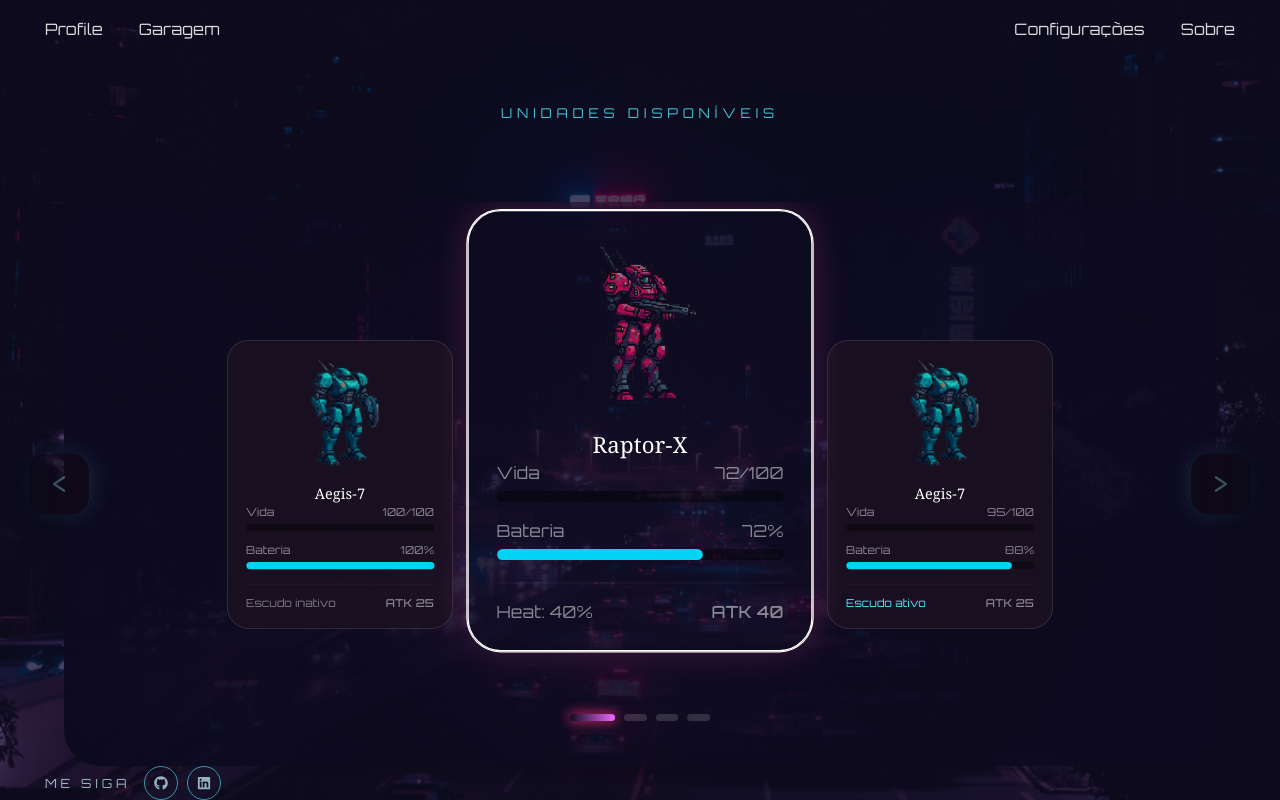
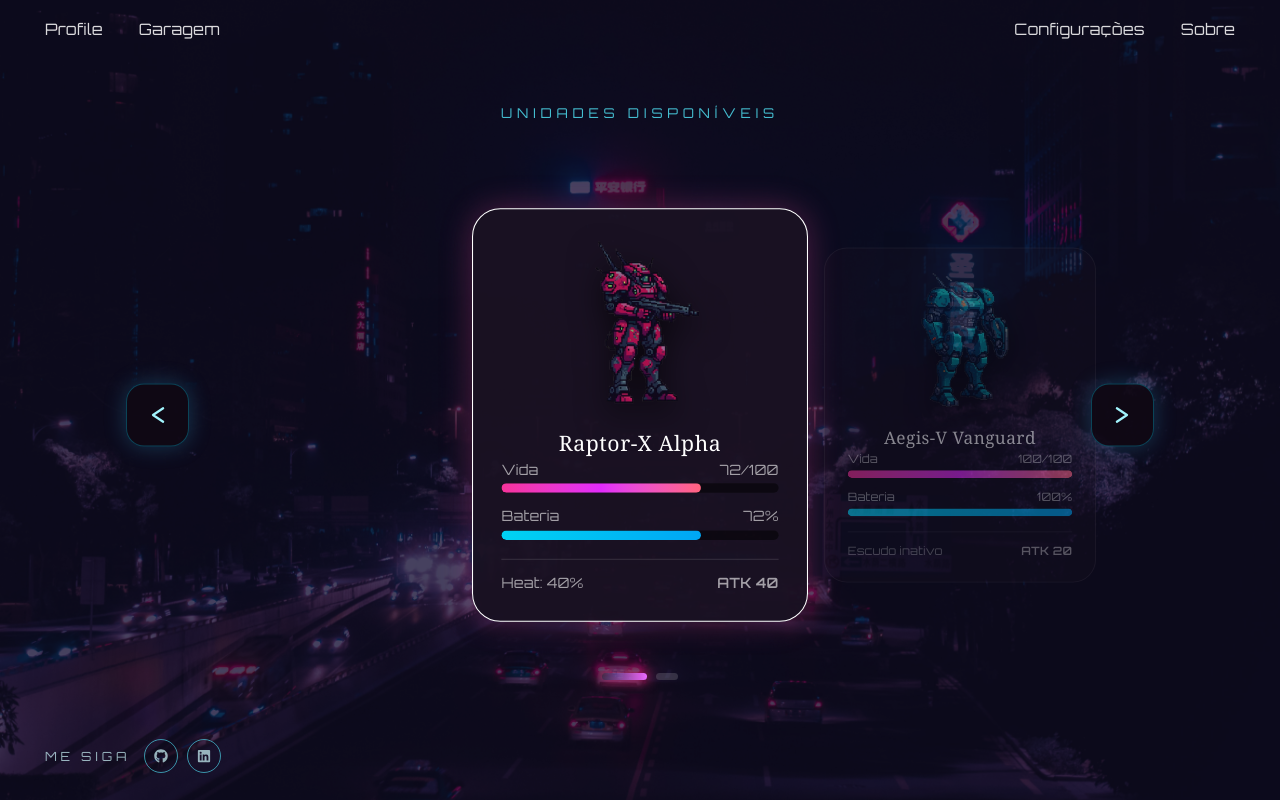
Before and after one commit to Naita1/CyberPunkMech-UI, a React (Vite) app: page /garagem in a window 1280 px wide. Built offline with nearby package versions, Linux system fonts and the light colour scheme.

Commit message:
feat(garage): implement directional slide animation for mech carousel

```diff
--- a/package.json
+++ b/package.json
@@ -11,6 +11,7 @@
   },
   "dependencies": {
     "embla-carousel-react": "^8.6.0",
+    "framer-motion": "^12.43.0",
     "react": "^19.2.8",
     "react-dom": "^19.2.8",
     "react-icons": "^5.7.0",
--- a/src/pages/Garage/Garage.jsx
+++ b/src/pages/Garage/Garage.jsx
@@ -1,13 +1,15 @@
-import { useState, useCallback, useEffect, useRef } from "react";
+import { useState, useEffect, useCallback } from "react";
+import { motion, AnimatePresence } from "framer-motion";
 import Navbar from "../../components/common/NavBar/Navbar";
 import Footer from "../../components/layout/Footer/Footer";
 import backgroundGarage from "../../assets/images/background-garage.jpg";
 import attackMechImg from "../../assets/mechs/AttackMech/Parado-Direita.png";
 import defensiveMechImg from "../../assets/mechs/DefensiveMech/Parado-Direita.png";
+
 const mockGarage = [
   {
-    id: "1",
-    model: "Raptor-X",
+    id: "mech-01",
+    model: "Raptor-X Alpha",
     type: "ATTACK",
     currentHealth: 72,
     maxHealth: 100,
@@ -16,169 +18,85 @@ const mockGarage = [
     heatLevel: 40,
   },
   {
-    id: "2",
-    model: "Aegis-7",
-    type: "DEFENSIVE",
-    currentHealth: 95,
-    maxHealth: 100,
-    battery: 88,
-    attackPower: 25,
-    isShieldActive: true,
-  },
-  {
-    id: "3",
-    model: "Raptor-X",
-    type: "ATTACK",
-    currentHealth: 60,
-    maxHealth: 100,
-    battery: 45,
-    attackPower: 40,
-    heatLevel: 70,
-  },
-  {
-    id: "4",
-    model: "Aegis-7",
+    id: "mech-05",
+    model: "Aegis-V Vanguard",
     type: "DEFENSIVE",
     currentHealth: 100,
     maxHealth: 100,
     battery: 100,
-    attackPower: 25,
+    attackPower: 20,
     isShieldActive: false,
   },
 ];
+
 const mechImages = {
   ATTACK: attackMechImg,
   DEFENSIVE: defensiveMechImg,
 };
-function MechCard({ mech, distance }) {
-  const isAttack = mech.type === "ATTACK";
-  const isFocused = distance === 0;
-  const highlightClass = isFocused
-    ? "border-cyber-pink/60 ring-1 ring-cyber-pink/30 scale-110 shadow-[0_0_30px_rgba(236,72,153,0.24)] text-white"
-    : distance === 1
-    ? "border-white/15 bg-[#1A1122]/90 scale-95 text-white/80"
-    : "border-white/10 bg-[#1A1122]/80 scale-90 text-white/70";
-  return (
-    <div
-      className={`border rounded-3xl p-5 origin-bottom w-[280px] transition-all duration-300 ${highlightClass}`}
-    >
-      <div className="w-full h-30 flex items-center justify-center mb-4">
-        <img
-          src={mechImages[mech.type]}
-          alt={mech.model}
-          className="h-full object-contain"
-        />
-      </div>
-      <p className="text-base font-serif text-white mb-4 text-center">{mech.model}</p>
-      <div className="mb-3">
-        <div className="flex justify-between text-xs text-white/50 mb-1.5">
-          <span>Vida</span>
-          <span>{mech.currentHealth}/{mech.maxHealth}</span>
-        </div>
-        <div className="bg-black/40 rounded h-2">
-          <div
-            className="bg-cyber-pink h-full rounded"
-            style={{ width: `${(mech.currentHealth / mech.maxHealth) * 100}%` }}
-          />
-        </div>
-      </div>
-      <div className="mb-3">
-        <div className="flex justify-between text-xs text-white/50 mb-1.5">
-          <span>Bateria</span>
-          <span>{mech.battery}%</span>
-        </div>
-        <div className="bg-black/40 rounded h-2">
-          <div
-            className="bg-cyan-400 h-full rounded"
-            style={{ width: `${mech.battery}%` }}
-          />
-        </div>
-      </div>
-      <div className="flex justify-between text-xs text-white/50 mt-4 pt-3 border-t border-white/5">
-        {isAttack ? (
-          <span>Heat: {mech.heatLevel}%</span>
-        ) : (
-          <span className={mech.isShieldActive ? "text-cyan-300" : "text-white/45"}>
-            {mech.isShieldActive ? "Escudo ativo" : "Escudo inativo"}
-          </span>
-        )}
-        <span className="text-cyber-gold font-medium">ATK {mech.attackPower}</span>
-      </div>
-    </div>
-  );
-}
-function MechSlot({ mech, offset, distance, skipEnterAnimation, onClick }) {
 
-  const [entered, setEntered] = useState(skipEnterAnimation);
+const slideVariants = {
+  enter: (direction) => ({
+    x: direction === "right" ? "100%" : "-100%",
+    opacity: 0,
+    scale: 0.9,
+  }),
+  center: {
+    x: 0,
+    opacity: 1,
+    scale: 1,
+    transition: {
+      x: { type: "spring", stiffness: 300, damping: 30 },
+      opacity: { duration: 0.25 },
+      scale: { duration: 0.25 },
+    },
+  },
+  exit: (direction) => ({
+    x: direction === "right" ? "-100%" : "100%",
+    opacity: 0,
+    scale: 0.9,
+    transition: {
+      x: { type: "spring", stiffness: 300, damping: 30 },
+      opacity: { duration: 0.25 },
+      scale: { duration: 0.25 },
+    },
+  }),
+};
 
-  useEffect(() => {
-    if (entered) return;
-    const id = requestAnimationFrame(() => setEntered(true));
-    return () => cancelAnimationFrame(id);
-  }, []);
-
-  const direction = Math.sign(offset) || 1;
-  const enterOffset = offset + direction;
-  const currentOffset = entered ? offset : enterOffset;
-
-  const translateY = offset === 0 ? -16 : distance === 1 ? 10 : 26;
-  const scale = offset === 0 ? 1.12 : distance === 1 ? 0.85 : 0.68;
-
-  return (
-    <div
-      className="absolute left-1/2 top-1/2"
-      onClick={onClick}
-      style={{
-        transform: `translate(-50%, -50%) translateX(${currentOffset * 300}px) translateY(${translateY}px) scale(${scale})`,
-        zIndex: 10 - distance,
-        cursor: offset === 0 ? "grab" : "pointer",
-        transition: "transform 600ms cubic-bezier(0.22, 1, 0.36, 1)",
-      }}
-    >
-      <MechCard mech={mech} distance={distance} />
-    </div>
-  );
-}
+const cardVariants = {
+  animate: (offset) => ({
+    x: offset * 320,
+    scale: offset === 0 ? 1.05 : 0.85,
+    opacity: Math.abs(offset) > 1 ? 0 : offset === 0 ? 1 : 0.5,
+    zIndex: offset === 0 ? 10 : 5 - Math.abs(offset),
+    transition: {
+      type: "spring",
+      stiffness: 260,
+      damping: 28,
+    },
+  }),
+};
 
 function MechCarousel({ mechs }) {
   const n = mechs.length;
   const [selectedIndex, setSelectedIndex] = useState(0);
-  const dragState = useRef({ startX: 0, dragging: false });
-  const isInitialMountRef = useRef(true);
-  useEffect(() => {
-    isInitialMountRef.current = false;
-  }, []);
+
   const scrollPrev = useCallback(
     () => setSelectedIndex((i) => (i - 1 + n) % n),
     [n]
   );
+
   const scrollNext = useCallback(
     () => setSelectedIndex((i) => (i + 1) % n),
     [n]
   );
+
   const getOffset = (index) => {
     let raw = index - selectedIndex;
     if (raw > n / 2) raw -= n;
     if (raw < -n / 2) raw += n;
     return raw;
   };
-  const maxVisibleDistance = Math.floor((n - 1) / 2);
-  const onPointerDown = (e) => {
-    dragState.current = { startX: e.clientX, dragging: true, moved: false };
-  };
-  const onPointerMoveStage = (e) => {
-    if (!dragState.current.dragging) return;
-    if (Math.abs(e.clientX - dragState.current.startX) > 8) {
-      dragState.current.moved = true;
-    }
-  };
-  const onPointerUp = (e) => {
-    if (!dragState.current.dragging) return;
-    const delta = e.clientX - dragState.current.startX;
-    if (delta < -60) scrollNext();
-    else if (delta > 60) scrollPrev();
-    dragState.current.dragging = false;
-  };
+
   useEffect(() => {
     const onKey = (e) => {
       if (e.key === "ArrowLeft") scrollPrev();
@@ -187,47 +105,49 @@ function MechCarousel({ mechs }) {
     window.addEventListener("keydown", onKey);
     return () => window.removeEventListener("keydown", onKey);
   }, [scrollPrev, scrollNext]);
+
   return (
-      <div
-        className="relative py-10 px-4 md:px-16 overflow-hidden"
-        style={{
-          WebkitMaskImage:
-            "linear-gradient(to right, transparent 0%, black 12%, black 88%, transparent 100%)",
-          maskImage:
-            "linear-gradient(to right, transparent 0%, black 12%, black 88%, transparent 100%)",
-        }}
-      >
-      <div
-        className="relative h-[440px] w-full select-none touch-none"
-        onPointerDown={onPointerDown}
-        onPointerMove={onPointerMoveStage}
-        onPointerUp={onPointerUp}
-        onPointerLeave={() => (dragState.current.dragging = false)}
-      >
+    <div className="relative py-8 px-4 md:px-16 overflow-hidden">
+      <div className="relative h-[480px] w-full flex items-center justify-center overflow-hidden">
         {mechs.map((mech, index) => {
           const offset = getOffset(index);
-          const distance = Math.abs(offset);
-          const isHidden = distance > maxVisibleDistance;
-
-          if (isHidden) return null;
 
           return (
-            <MechSlot
+            <motion.div
               key={mech.id}
-              mech={mech}
-              offset={offset}
-              distance={distance}
-              skipEnterAnimation={isInitialMountRef.current}
-              onClick={() => {
-                if (offset === 0) return;
-                if (dragState.current.moved) return;
-                setSelectedIndex(index);
-              }}
-            />
+              custom={offset}
+              variants={cardVariants}
+              animate="animate"
+              onClick={() => setSelectedIndex(index)}
+              className="absolute cursor-pointer"
+            >
+              <MechCard mech={mech} isFocused={offset === 0} />
+            </motion.div>
           );
         })}
+
+        <button
+          onClick={scrollPrev}
+          className="absolute left-4 md:left-12 top-1/2 -translate-y-1/2 w-14 h-14 rounded-[18px] bg-[#100814]/90 border border-cyan-400/30 text-cyan-200 hover:text-white hover:border-cyan-300 shadow-[0_0_22px_rgba(56,189,248,0.25)] transition-all z-30 flex items-center justify-center"
+          aria-label="Anterior"
+        >
+          <svg className="w-6 h-6" fill="none" stroke="currentColor" viewBox="0 0 24 24">
+            <path strokeLinecap="round" strokeLinejoin="round" strokeWidth={2} d="M17 6 8 12l9 6" />
+          </svg>
+        </button>
+
+        <button
+          onClick={scrollNext}
+          className="absolute right-4 md:right-12 top-1/2 -translate-y-1/2 w-14 h-14 rounded-[18px] bg-[#100814]/90 border border-cyan-400/30 text-cyan-200 hover:text-white hover:border-cyan-300 shadow-[0_0_22px_rgba(56,189,248,0.25)] transition-all z-30 flex items-center justify-center"
+          aria-label="Próximo"
+        >
+          <svg className="w-6 h-6" fill="none" stroke="currentColor" viewBox="0 0 24 24">
+            <path strokeLinecap="round" strokeLinejoin="round" strokeWidth={2} d="M7 6l9 6-9 6" />
+          </svg>
+        </button>
       </div>
-      <div className="flex items-center justify-center gap-2 mt-6">
+
+      <div className="flex items-center justify-center gap-2 mt-4 z-30 relative">
         {mechs.map((mech, index) => {
           const isActive = index === selectedIndex;
           return (
@@ -244,31 +164,84 @@ function MechCarousel({ mechs }) {
           );
         })}
       </div>
-      <button
-        onClick={scrollPrev}
-        className="absolute left-6 top-1/2 -translate-y-1/2 w-14 h-14 rounded-[18px] bg-[#100814]/95 border border-cyan-400/20 text-cyan-200/80 shadow-[0_0_22px_rgba(56,189,248,0.25)] transition-all duration-300 hover:text-cyan-100 hover:border-cyan-300/70 hover:shadow-[0_0_32px_rgba(56,189,248,0.45)] flex items-center justify-center z-20"
-        aria-label="Anterior"
-      >
-        <svg className="w-6 h-6" fill="none" stroke="currentColor" viewBox="0 0 24 24">
-          <path strokeLinecap="round" strokeLinejoin="round" strokeWidth={2} d="M17 6 8 12l9 6" />
-        </svg>
-      </button>
-      <button
-        onClick={scrollNext}
-        className="absolute right-6 top-1/2 -translate-y-1/2 w-14 h-14 rounded-[18px] bg-[#100814]/95 border border-cyan-400/20 text-cyan-200/80 shadow-[0_0_22px_rgba(56,189,248,0.25)] transition-all duration-300 hover:text-cyan-100 hover:border-cyan-300/70 hover:shadow-[0_0_32px_rgba(56,189,248,0.45)] flex items-center justify-center z-20"
-        aria-label="Próximo"
-      >
-        <svg className="w-6 h-6" fill="none" stroke="currentColor" viewBox="0 0 24 24">
-          <path strokeLinecap="round" strokeLinejoin="round" strokeWidth={2} d="M7 6l9 6-9 6" />
-        </svg>
-      </button>
     </div>
   );
 }
+
+function MechCard({ mech, isFocused }) {
+  const isAttack = mech.type === "ATTACK";
+
+  return (
+    <div
+      className={`w-[300px] md:w-[320px] border rounded-3xl p-6 transition-colors duration-300 ${
+        isFocused
+          ? "border-cyber-pink/80 bg-[#1A1122]/95 shadow-[0_0_30px_rgba(236,72,153,0.3)] text-white"
+          : "border-white/10 bg-[#1A1122]/60 text-white/60"
+      }`}
+    >
+      <div className="w-full h-36 flex items-center justify-center mb-4">
+        <img
+          src={mechImages[mech.type]}
+          alt={mech.model}
+          className="h-full object-contain pointer-events-none drop-shadow-[0_10px_15px_rgba(0,0,0,0.6)]"
+        />
+      </div>
+      <p className="text-lg font-serif text-white mb-4 text-center tracking-wide">
+        {mech.model}
+      </p>
+
+      <div className="mb-3">
+        <div className="flex justify-between text-xs text-white/60 mb-1">
+          <span>Vida</span>
+          <span>
+            {mech.currentHealth}/{mech.maxHealth}
+          </span>
+        </div>
+        <div className="overflow-hidden rounded-full bg-black/50 h-2">
+          <div
+            className="h-full rounded-full bg-gradient-to-r from-pink-500 via-fuchsia-500 to-rose-400"
+            style={{
+              width: `${Math.min(
+                100,
+                Math.max(0, (mech.currentHealth / mech.maxHealth) * 100)
+              )}%`,
+            }}
+          />
+        </div>
+      </div>
+
+      <div className="mb-3">
+        <div className="flex justify-between text-xs text-white/60 mb-1">
+          <span>Bateria</span>
+          <span>{mech.battery}%</span>
+        </div>
+        <div className="overflow-hidden rounded-full bg-black/50 h-2">
+          <div
+            className="h-full rounded-full bg-gradient-to-r from-cyan-400 to-sky-500"
+            style={{ width: `${Math.min(100, Math.max(0, mech.battery))}%` }}
+          />
+        </div>
+      </div>
+
+      <div className="flex justify-between text-xs text-white/60 mt-4 pt-3 border-t border-white/10">
+        {isAttack ? (
+          <span>Heat: {mech.heatLevel}%</span>
+        ) : (
+          <span className={mech.isShieldActive ? "text-cyan-300" : "text-white/45"}>
+            {mech.isShieldActive ? "Escudo ativo" : "Escudo inativo"}
+          </span>
+        )}
+        <span className="text-cyber-gold font-semibold">ATK {mech.attackPower}</span>
+      </div>
+    </div>
+  );
+}
+
 function Garage() {
   const [mechs] = useState(mockGarage);
+
   return (
-    <div className="bg-cyber-dark">
+    <div className="bg-cyber-dark min-h-screen">
       <div
         className="relative w-full min-h-screen overflow-hidden bg-cover bg-center bg-no-repeat"
         style={{ backgroundImage: `url(${backgroundGarage})` }}
@@ -280,22 +253,15 @@ function Garage() {
         <div className="relative z-10 flex min-h-screen flex-col">
           <Navbar />
           <div className="max-w-5xl mx-auto px-6 md:px-10 pt-10 text-center">
-            <p className="text-xs uppercase tracking-[0.35em] text-cyan-300/80 mb-2 pb-10">
-             UNIDADES DISPONÍVEIS
+            <p className="text-xs uppercase tracking-[0.35em] text-cyan-300/80 mb-2 pb-2">
+              UNIDADES DISPONÍVEIS
             </p>
           </div>
-          <div className="relative mt-8">
-            <div className="pointer-events-none absolute inset-0 mx-auto w-full max-w-5xl">
-              <div
-                className="absolute inset-0 rounded-[2rem]"
-                style={{
-                  background:
-                    "radial-gradient(circle at center, rgba(20, 15, 44, 0.42), rgba(13, 10, 31, 0.76) 55%, rgba(13,10,31,1) 100%)",
-                }}
-              />
-            </div>
+
+          <div className="relative mt-2">
             <MechCarousel mechs={mechs} />
           </div>
+
           <div className="mt-auto">
             <Footer />
           </div>
@@ -304,4 +270,5 @@ function Garage() {
     </div>
   );
 }
+
 export default Garage;
```
Also changed, not shown: 1 other file (tests, documents, lock files or other folders).
